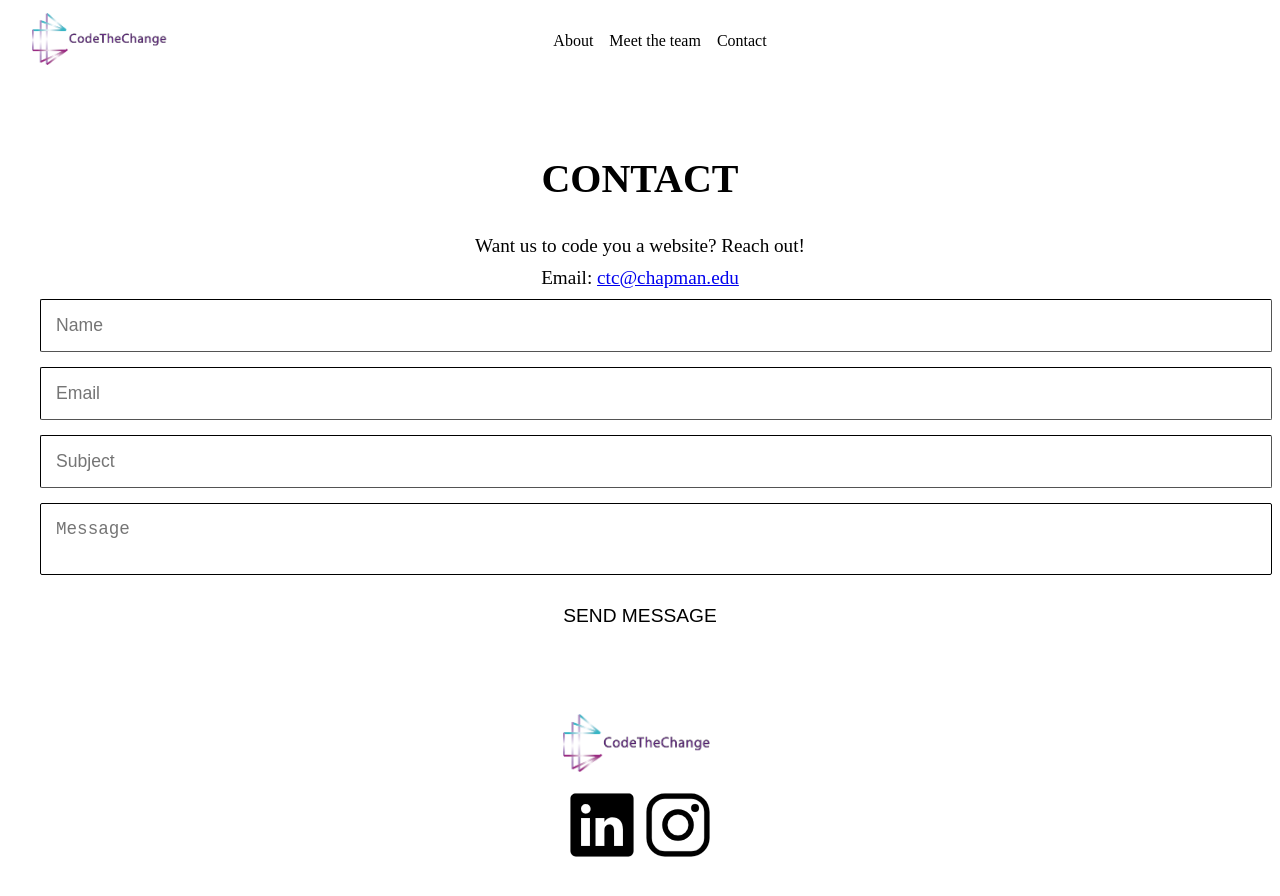
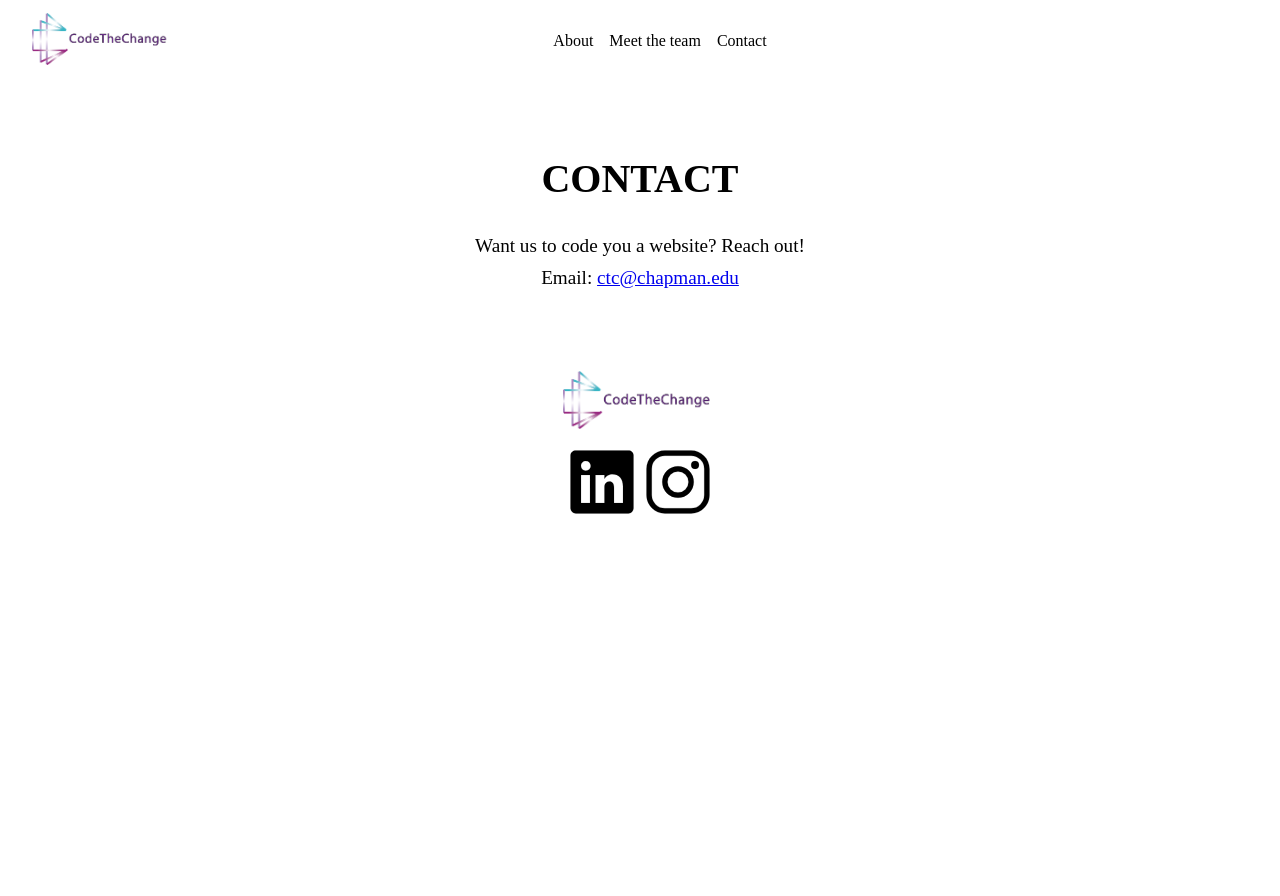
Before and after one commit to CTC-Chapman/CTC-Chapman.github.io, a plain HTML site: page contact.html in a window 1280 px wide. After the commit the page ends 800 px from the top, so only its background shows below. Drawn offline with nearby package versions, Linux system fonts and the light colour scheme.

Commit message:
Update contact.html

```diff
--- a/contact.html
+++ b/contact.html
@@ -25,14 +25,6 @@
         <h2>CONTACT</h2>
         <p>Want us to code you a website? Reach out!</p>
         <p>Email: <a href="mailto:ctc@chapman.edu">ctc@chapman.edu</a></p>
-
-        <form action="contact.php" method="POST" class="contact-form">
-            <input type="text" name="name" placeholder="Name" required>
-            <input type="email" name="email" placeholder="Email" required>
-            <input type="text" name="subject" placeholder="Subject" required>
-            <textarea name="message" placeholder="Message" required></textarea>
-            <button type="submit">SEND MESSAGE</button>
-        </form>
     </section>
 
     <footer>
```
